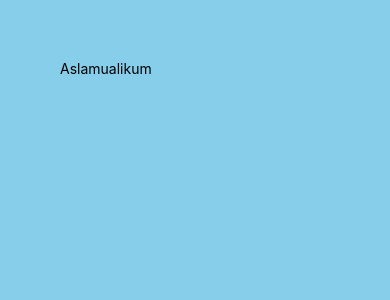
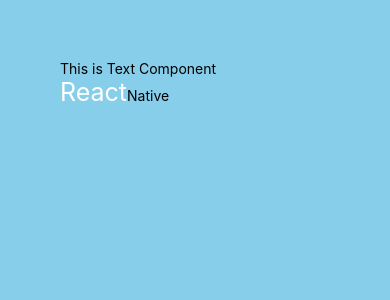
Before and after one commit to muazimmaqbool/React-Native-Tutorials, a React Native app: screen / in a window 390 px wide. Shown: the top 300 px of the page. Built offline with nearby package versions, Linux system fonts and the light colour scheme.

Commit message:
text component

```diff
--- a/App.js
+++ b/App.js
@@ -70,8 +70,8 @@ const App = () => {
       <View style={{ flex: 1, backgroundColor: "skyblue", padding: 60 }}>
 
       {/* Core Components: */}
-      <A_View/>
-      {/* <B_Text/> */}
+      {/* <A_View/> */}
+      <B_Text/>
       {/* <C_Image/> */}
       {/* <D_ScrollView/> */}
       {/* <E_Button/> */}
--- a/Core Components/B_Text.js
+++ b/Core Components/B_Text.js
@@ -15,6 +15,6 @@ export default B_Text;
 Text component:
   ->Used for displaying text
   ->It also supports styling, nesting, touch handling
-  ->Depending on the targeted platform R.N will translate the Text and other component to targetted platform
+  ->Depending on the targeted platform R.N will translate the Text and other component according to the targetted platform
     example: UITextView(ios), TextView(android) and <p>(web)
 */
```
